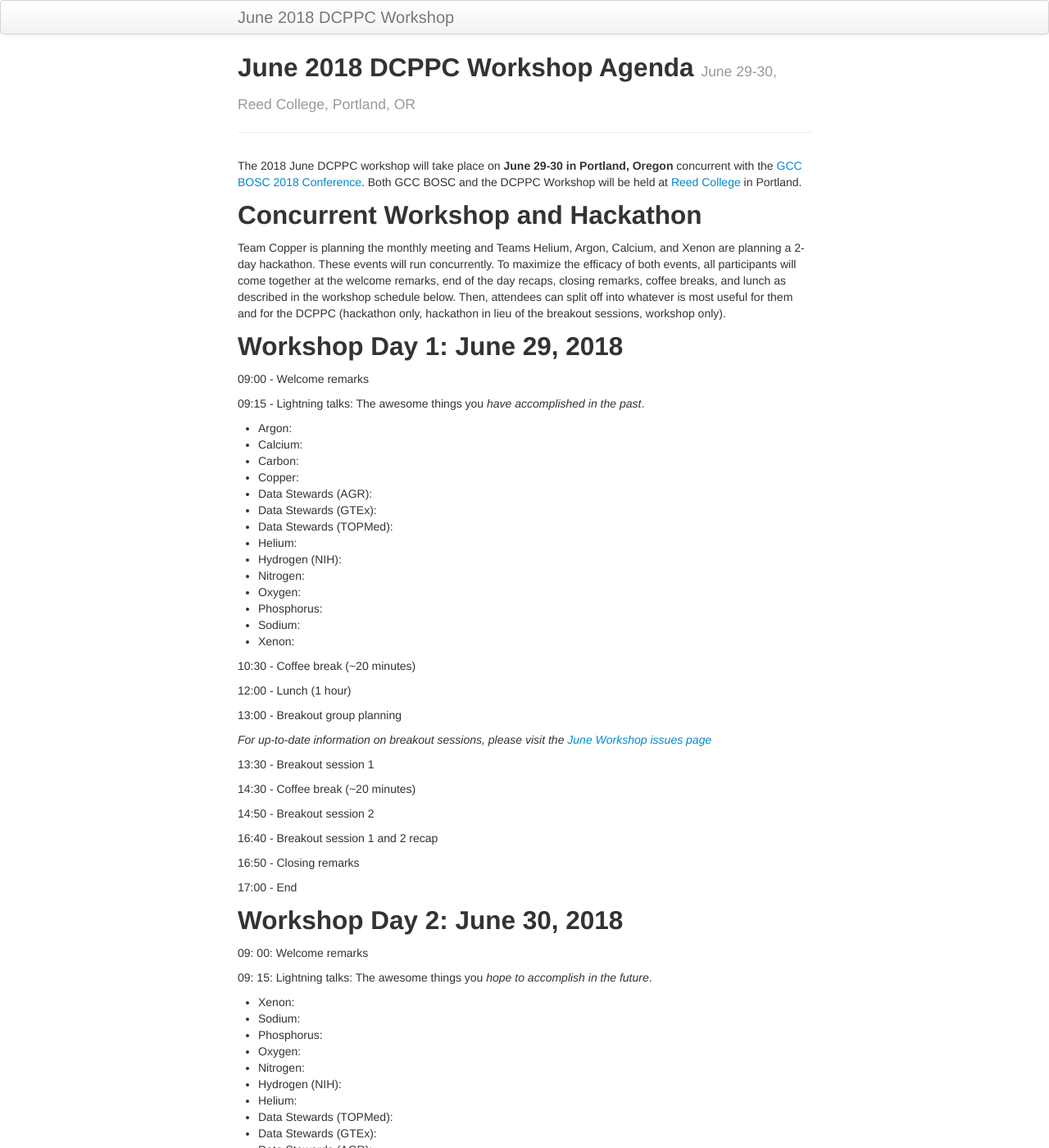
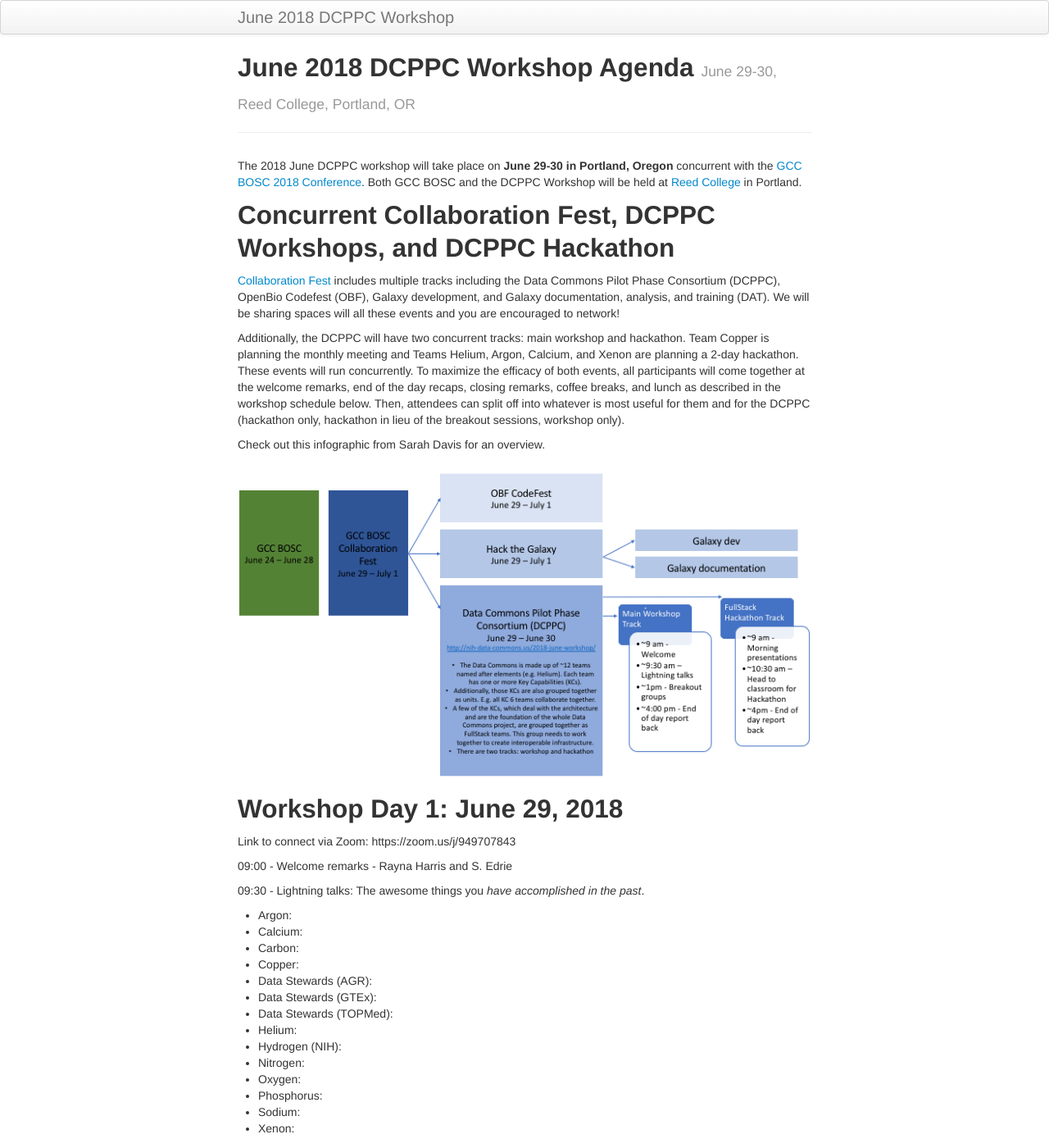
Before and after one commit to dcppc/2018-june-workshop, a Jekyll site: the page built from docs/agenda.md, in a window 1280 px wide and 1400 px high. Shown: the whole window at 82% size. Built offline with Jekyll 4.4.1, drawn with Linux system fonts in a browser that asks for light colours; some of the changed text lies outside the part shown.

Commit message:
update agenda

```diff
--- a/docs/agenda.md
+++ b/docs/agenda.md
@@ -11,16 +11,23 @@ Both GCC BOSC and the DCPPC Workshop will be held at
 [Reed College](http://www.reed.edu/)
 in Portland.
 
-## Concurrent Workshop and Hackathon
+## Concurrent Collaboration Fest, DCPPC Workshops, and DCPPC Hackathon
 
-Team Copper is planning the monthly meeting and Teams Helium, Argon, Calcium, and Xenon are planning a 2-day hackathon. These events will run concurrently.
-To maximize the efficacy of both events, all participants will come together at the welcome remarks, end of the day recaps, closing remarks, coffee breaks, and lunch as described in the workshop schedule below. Then, attendees can split off into whatever is most useful for them and for the DCPPC (hackathon only, hackathon in lieu of the breakout sessions, workshop only).
+[Collaboration Fest](https://galaxyproject.org/events/gccbosc2018/collaboration/) includes multiple tracks including the Data Commons Pilot Phase Consortium (DCPPC), OpenBio Codefest (OBF), Galaxy development, and Galaxy documentation, analysis, and training (DAT). We will be sharing spaces will all these events and you are encouraged to network!
+
+Additionally, the DCPPC will have two concurrent tracks: main workshop and hackathon. Team Copper is planning the monthly meeting and Teams Helium, Argon, Calcium, and Xenon are planning a 2-day hackathon. These events will run concurrently. To maximize the efficacy of both events, all participants will come together at the welcome remarks, end of the day recaps, closing remarks, coffee breaks, and lunch as described in the workshop schedule below. Then, attendees can split off into whatever is most useful for them and for the DCPPC (hackathon only, hackathon in lieu of the breakout sessions, workshop only).
+
+Check out this infographic from Sarah Davis for an overview.
+
+![](./CoFest-image.png)
 
 ## Workshop Day 1: June 29, 2018
 
-09:00 - Welcome remarks
+Link to connect via Zoom: https://zoom.us/j/949707843
 
-09:15 - Lightning talks: The awesome things you _have accomplished in the past_.
+09:00 - Welcome remarks - Rayna Harris and S. Edrie
+
+09:30 - Lightning talks: The awesome things you _have accomplished in the past_.
 
 - Argon:
 - Calcium:
@@ -51,18 +58,18 @@ _For up-to-date information on breakout sessions, please visit the [June Worksho
 
 14:50 -  Breakout session 2
 
-16:40 - Breakout session 1 and 2 recap
+16:00 - Breakout session 1 and 2 recap
 
-16:50 - Closing remarks
-
-17:00 - End
+16:30 - End
 
 
 ## Workshop Day 2: June 30, 2018
 
- 09: 00: Welcome remarks
+Link to connect via Zoom: https://zoom.us/j/949707843
 
- 09: 15: Lightning talks: The awesome things you _hope to accomplish in the future_.
+ 09:00: Welcome remarks:  S. Edrie
+
+ 09:20: Lightning talks: The awesome things you _hope to accomplish in the future_.
 
 - Xenon:
 - Sodium:
@@ -104,6 +111,8 @@ _For up-to-date information on breakout sessions, please visit the [June Worksho
 
 ## Hackathon
 
+Link to connect  via Zoom: https://renci.zoom.us/j/313849638
+
 The hackathon will focus on three themes:
 
 1. **Workflows:** Creating reusable validations tools to assess whether or not different implementations of a workflow producing the expected results.
```
Also changed, not shown: docs/CoFest-image.png (added).
